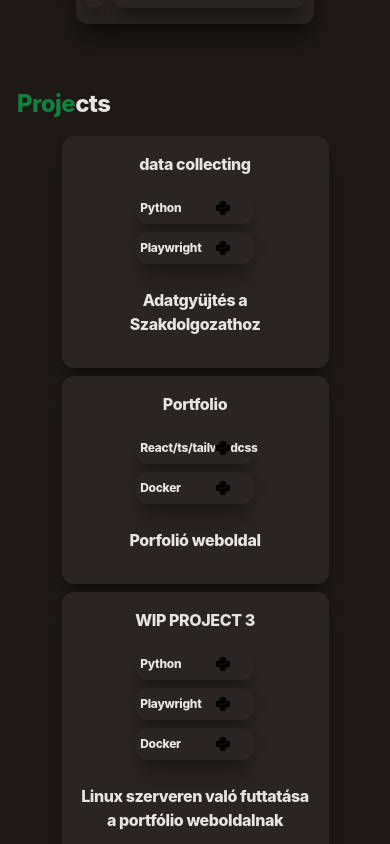
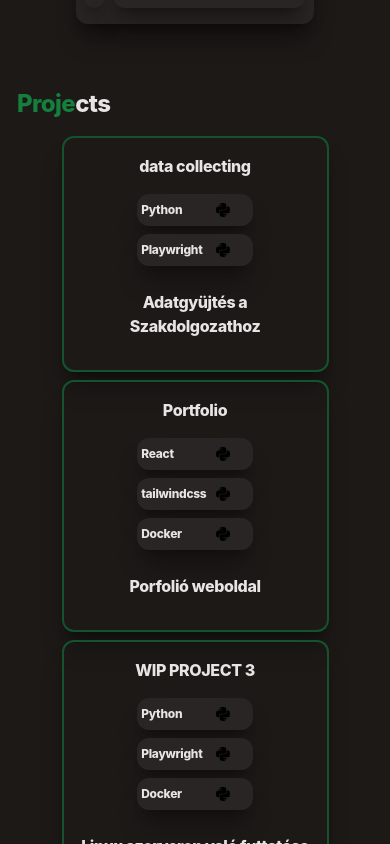
Before and after one commit to CsabaAndi/csabaandi.github.io, a React (Create React App) app: page / in a window 390 px wide. Shown: the part 1660-2504 px from the top of the page. Built offline with nearby package versions, Linux system fonts and the light colour scheme.

Commit message:
[Testing]

```diff
--- a/src/components/About/Projects.tsx
+++ b/src/components/About/Projects.tsx
@@ -27,7 +27,7 @@ function Projects() {
 
           <div className='grid gap-2 col-span-6 col-start-2 sm:auto-cols-fr sm:grid-flow-col md:gap-4 lg:gap-6'>
 
-            <div className='space-y-2 p-4 rounded-xl border-none border-green-900 bg-stone-800 shadow-xl shadow-black/30 sm:p-6 md:p-4 lg:p-4'>
+            <div className='space-y-2 p-4 rounded-xl border-2 sm:border-none border-green-900 sm:bg-stone-800 shadow-xl shadow-black/30 sm:p-6 md:p-4 lg:p-4'>
               <h3 className='text-md text-center mb-4 font-extrabold tracking-tight text-stone-200 sm:text-lg'>data collecting</h3>
               <PartBlockWithIcon name="Python"></PartBlockWithIcon>
               <PartBlockWithIcon name="Playwright"></PartBlockWithIcon>
@@ -37,16 +37,17 @@ function Projects() {
               </p>
             </div>
 
-            <div className='space-y-2 p-4 rounded-xl border-none border-green-900 bg-stone-800 shadow-xl shadow-black/30 sm:p-6 md:p-4 lg:p-4'>
+            <div className='space-y-2 p-4 rounded-xl border-2 sm:border-none border-green-900 sm:bg-stone-800 shadow-xl shadow-black/30 sm:p-6 md:p-4 lg:p-4'>
               <h3 className='text-md text-center mb-4 font-extrabold tracking-tight text-stone-200 sm:text-lg'>Portfolio</h3>
-              <PartBlockWithIcon name="React/ts/tailwindcss"></PartBlockWithIcon>
+              <PartBlockWithIcon name="React"></PartBlockWithIcon>
+              <PartBlockWithIcon name="tailwindcss"></PartBlockWithIcon>
               <PartBlockWithIcon name="Docker"></PartBlockWithIcon>
               <p className='text-md text-center font-extrabold tracking-tight text-stone-200 sm:text-lg py-4'>
                 Porfolió weboldal
               </p>
             </div>
 
-            <div className='space-y-2 p-4 rounded-xl border-none border-green-900 bg-stone-800 shadow-xl shadow-black/30 sm:p-6 md:p-4 lg:p-4'>
+            <div className='space-y-2 p-4 rounded-xl border-2 sm:border-none border-green-900 sm:bg-stone-800 shadow-xl shadow-black/30 sm:p-6 md:p-4 lg:p-4'>
               <h3 className='text-md text-center mb-4 font-extrabold tracking-tight text-stone-200 sm:text-lg'>WIP PROJECT 3</h3>
               <PartBlockWithIcon name="Python"></PartBlockWithIcon>
               <PartBlockWithIcon name="Playwright"></PartBlockWithIcon>
```
